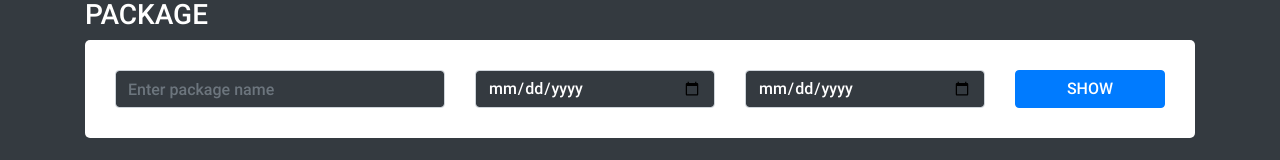
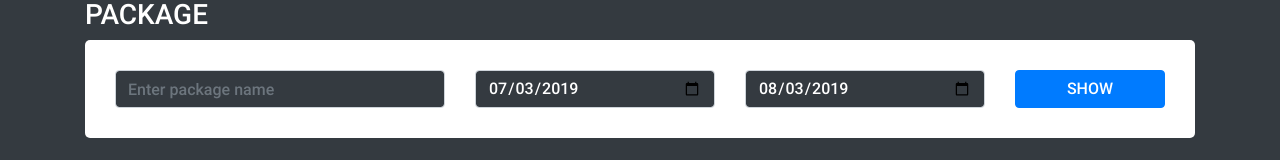
Before and after one commit to haikelfazzani/node-pack, a React (Create React App) app: page /package/stat in a window 1280 px wide. Shown: the part 141-301 px from the top of the page. Built offline with nearby package versions, Linux system fonts and the light colour scheme; what @haikel/min-captcha would draw is missing.

Commit message:
update app

```diff
--- a/src/pages/PackageDetails.js
+++ b/src/pages/PackageDetails.js
@@ -7,8 +7,8 @@ export default class PackageDetails extends React.Component {
     super(props);
     this.state = {
       packName: "",
-      dateStart: "",
-      dateEnd: "",
+      dateStart: "2019-07-03",
+      dateEnd: "2019-08-03",
       submitted: false
     }
     this.handleSubmit = this.handleSubmit.bind(this);
```
